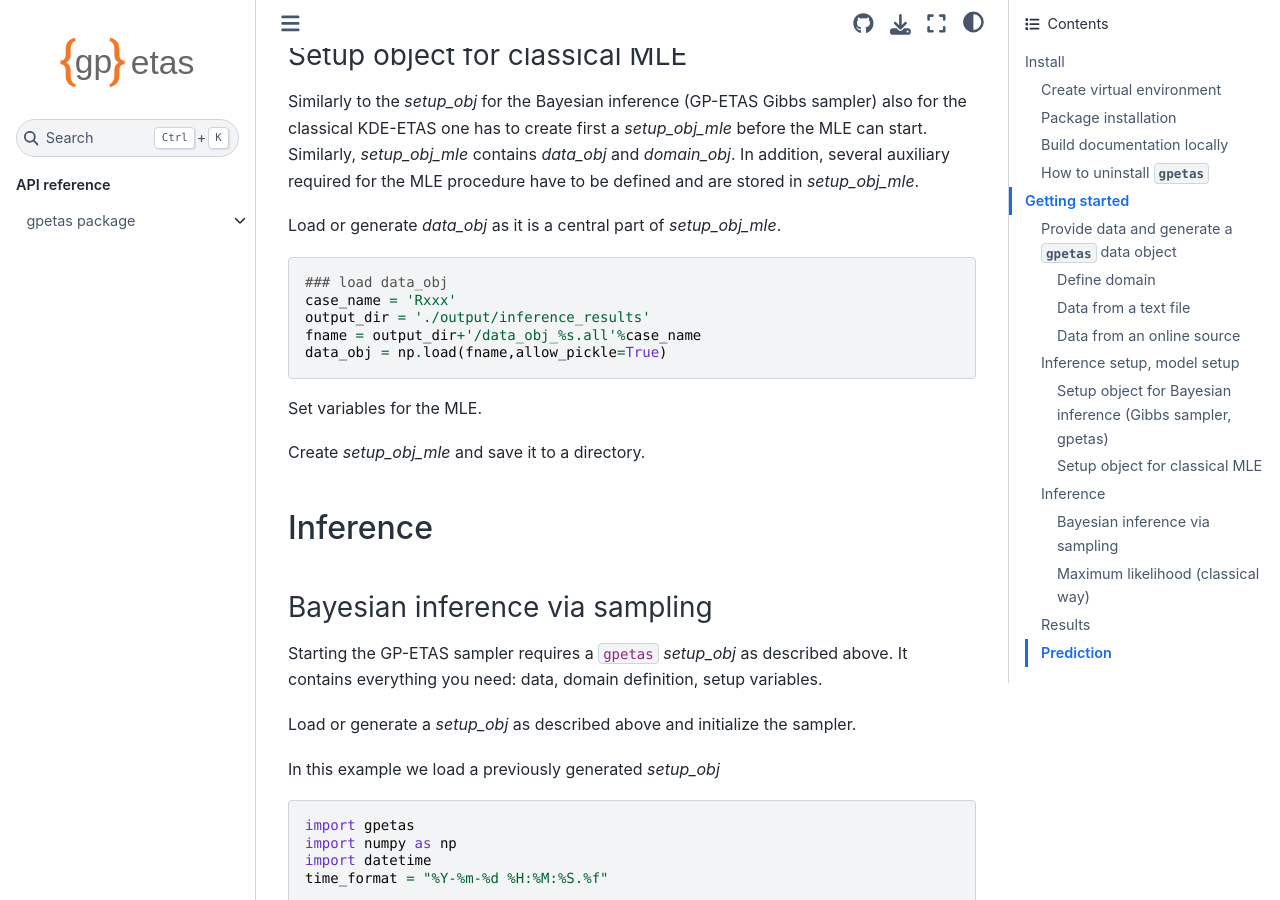
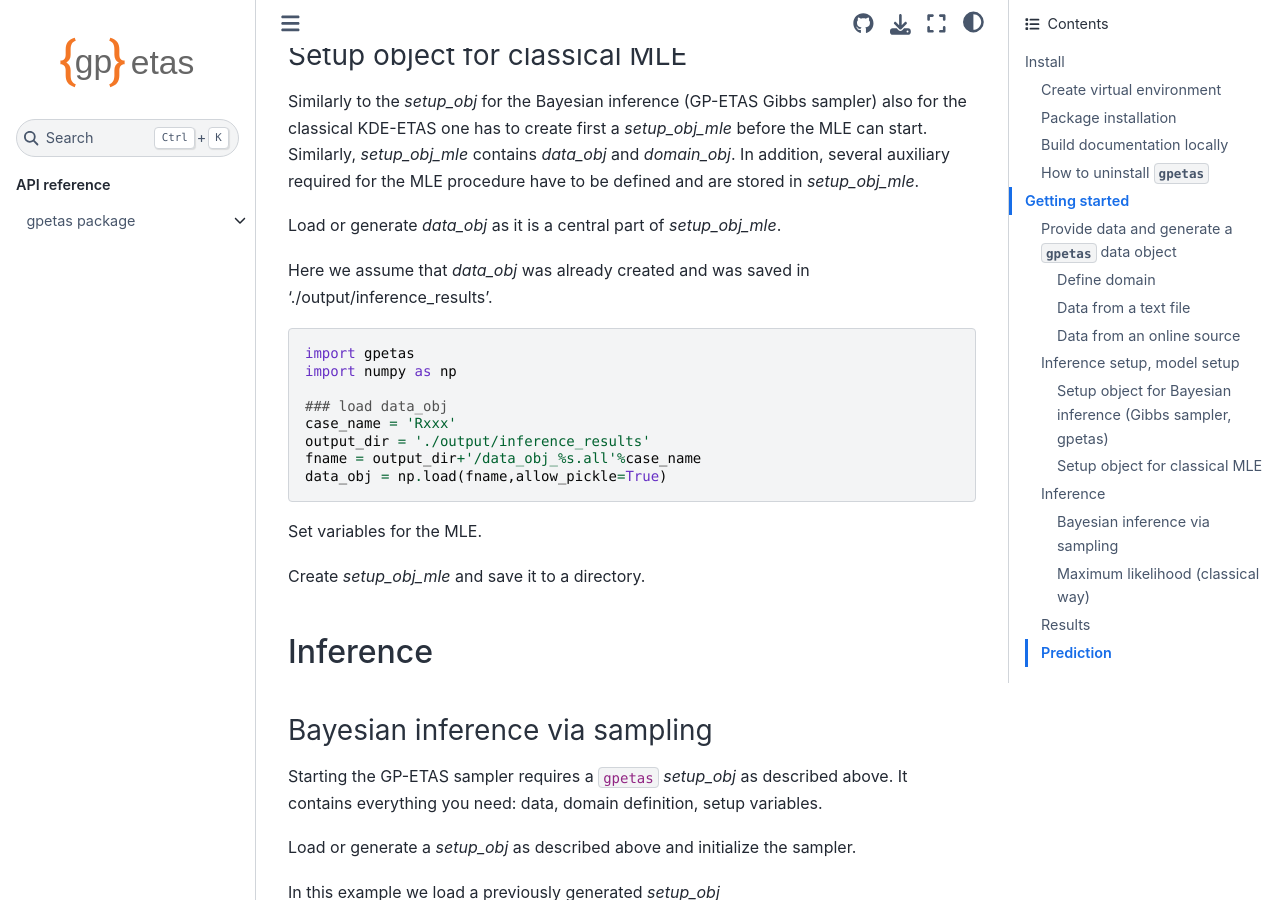
Before and after one commit to chris-molki/gpetas, a Sphinx documentation site: the page built from docs/source/README.md, in a window 1280 px wide and 900 px high, scrolled down 8385 px. Built offline with Sphinx 7.4.7 and the Sphinx Book theme 1.1.4, drawn with Linux system fonts in a browser that asks for light colours; pages that are not in the unit, such as notebooks, are missing from menus.

Commit message:
until gibbs sampler obj

````diff
--- a/docs/source/README.md
+++ b/docs/source/README.md
@@ -369,7 +369,13 @@ have to be defined and are stored in *setup_obj_mle*.
 
 Load or generate *data_obj* as it is a central
 part of *setup_obj_mle*.
+
+Here we assume that *data_obj* was already created and
+was saved in './output/inference_results'.
 ```python
+import gpetas
+import numpy as np
+
 ### load data_obj
 case_name = 'Rxxx'
 output_dir = './output/inference_results'
````
Also changed, not shown: 2 other files.
